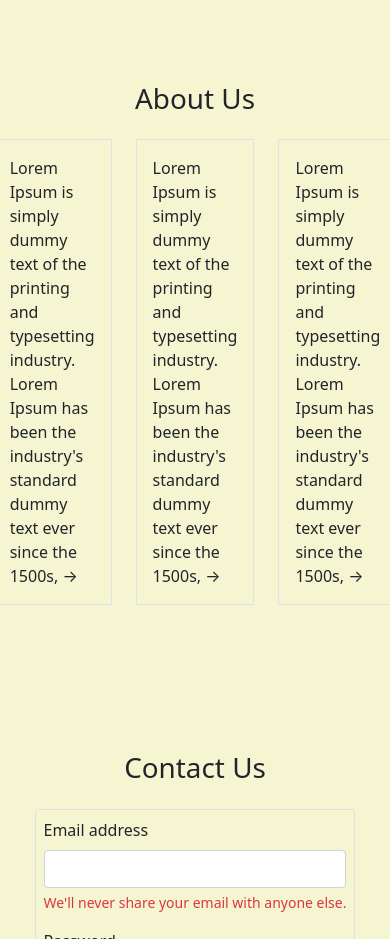
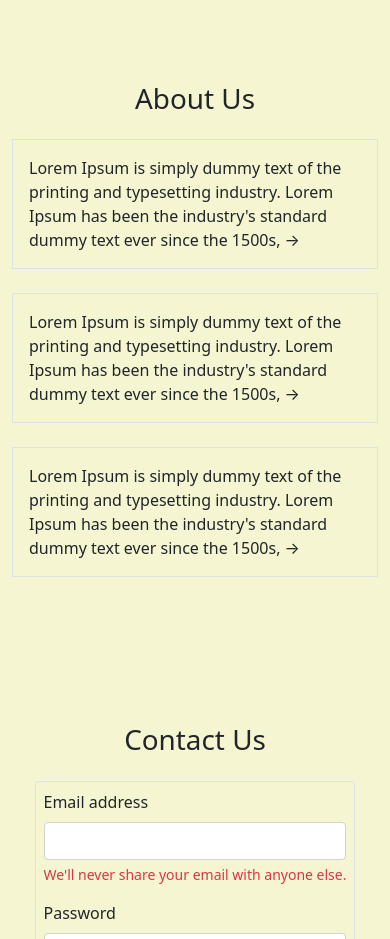
Before and after one commit to ahmedgawish66/lab2-boot, a plain HTML site: page index.html in a window 390 px wide. Shown: the part 1100-2039 px from the top of the page. Drawn offline with Linux system fonts and the light colour scheme.

Commit message:
second commit

```diff
--- a/css/style.css
+++ b/css/style.css
@@ -5,3 +5,9 @@
 section{
     background-color: rgb(229 233 140 / 40%) !important;
 }
+@media screen and (max-width:500px) {
+    .about-contnet{
+grid-template-columns: initial;
+
+    }
+}
```
